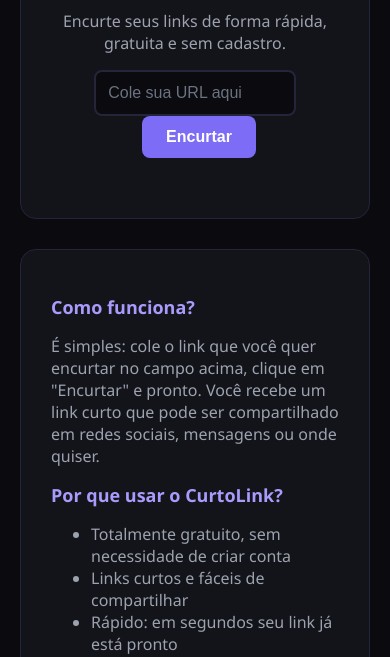
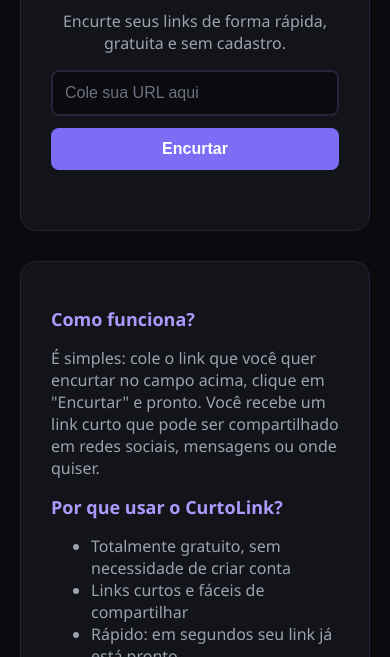
Before and after one commit to Wellington-Barros/encurtador-api, a website: page public/index.html in a window 390 px wide. Shown: the part 187-844 px from the top of the page. Drawn offline with Linux system fonts and the light colour scheme.

Commit message:
Corrige responsividade do formulário para mobile

```diff
--- a/public/index.html
+++ b/public/index.html
@@ -60,10 +60,14 @@
   .card p {
     color: #9ca3af;
   }
+  .form-row {
+  max-width: 400px;
+  margin: 0 auto;
+}
 
   input {
     padding: 12px;
-    width: 70%;
+    width: 100%;
     background: #0a0a0f;
     border: 2px solid #24243a;
     border-radius: 8px;
@@ -82,7 +86,7 @@
 
 button {
   padding: 12px 24px;
-    margin-left: 8px;
+  margin-top: 12px;
   border: none;
   border-radius: 8px;
   background: #7c6cf6;
@@ -90,6 +94,7 @@
   font-size: 16px;
   font-weight: bold;
   cursor: pointer;
+  width: 100%;
   transition: background 0.2s;
 }
 
@@ -138,8 +143,10 @@
     <span class="badge">🔗 Encurtador de Links</span>
     <h1>Curto<span>Link</span></h1>
     <p>Encurte seus links de forma rápida, gratuita e sem cadastro.</p>
+<div class="form-row">
   <input type="text" id="urlInput" placeholder="Cole sua URL aqui">
   <button onclick="encurtar()">Encurtar</button>
+</div>
     <div id="resultado"></div>
   </div>
 
```
Lines whose indentation alone changed are shown as unchanged.
